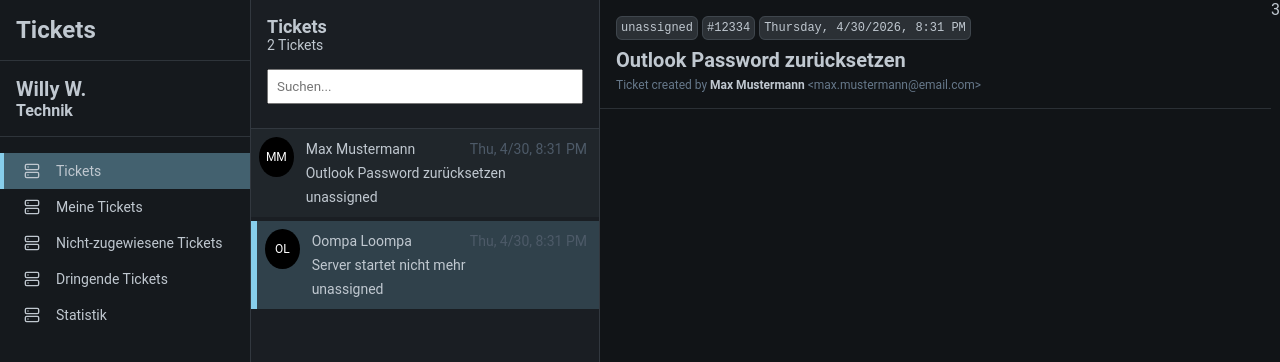
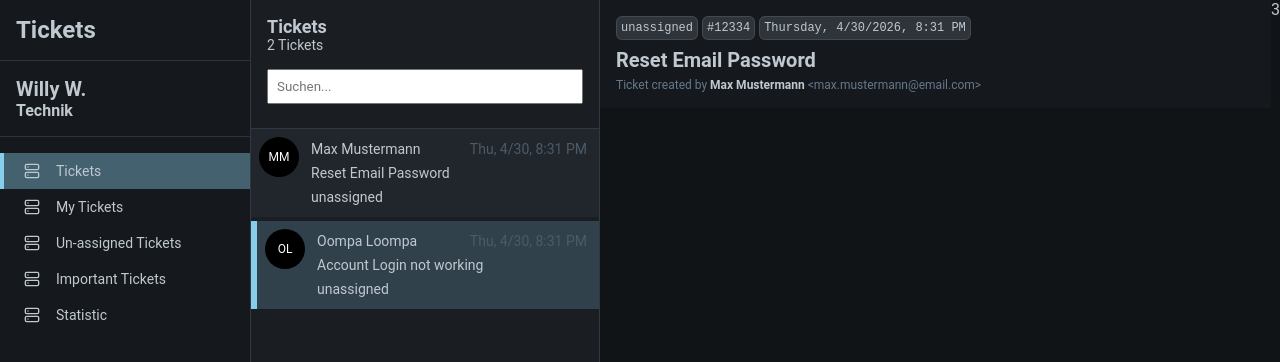
Before and after one commit to NETWORK-Z-Dev/dSyncTickets, a website: page public/dashboard.html in a window 1280 px wide. Both pictures are taken after a click on the element 425 px from the left and 173 px from the top of the page. Shown: the top 362 px of the page. Drawn offline with Linux system fonts and the light colour scheme.

Commit message:
more wip

```diff
--- a/public/css/dashboard/ticket.css
+++ b/public/css/dashboard/ticket.css
@@ -21,6 +21,9 @@
     display: flex;
     justify-content: center;
     align-items: center;
+
+    min-width: 40px;
+    min-height: 40px;
 
     width: 40px;
     height: 40px;
@@ -60,7 +63,8 @@
 .layout.admin > .page-content.admin > .ticket-container {
     display: flex;
     flex-direction: column;
-    padding: 1rem;
+    width: 100%;
+    height: 100%;
 }
 
 .layout.admin > .page-content.admin > .ticket-container > .header > .meta > span.status,
@@ -73,6 +77,9 @@
 
     border: 1px solid hsl(from var(--border-color) h s calc(l * 1));
     background-color: hsl(from var(--border-color) h s calc(l * 1) / 20%);
+}
+.layout.admin > .page-content.admin > .ticket-container > .header {
+    padding: 1rem;
 }
 .layout.admin > .page-content.admin > .ticket-container > .header > h1.title{
     margin-bottom: 6px;
--- a/public/css/themes/default/default.css
+++ b/public/css/themes/default/default.css
@@ -80,3 +80,6 @@
 .layout.admin > .page-content.admin > .ticket-container > .header > .info >  p span.owner{
     color: hsl(from var(--main) h s calc(l * 10));
 }
+.layout.admin > .page-content.admin > .ticket-container > .header {
+    background-color: hsl(from var(--main) h s calc(l * 1.25));
+}
--- a/public/js/dashboard/navigation.js
+++ b/public/js/dashboard/navigation.js
@@ -24,28 +24,28 @@
         },
         {
             icon: "server",
-            text: "Meine Tickets",
+            text: "My Tickets",
             callback: async () => {
                 console.log("load tickets here")
             }
         },
         {
             icon: "server",
-            text: "Nicht-zugewiesene Tickets",
+            text: "Un-assigned Tickets",
             callback: async () => {
                 console.log("load tickets here")
             }
         },
         {
             icon: "server",
-            text: "Dringende Tickets",
+            text: "Important Tickets",
             callback: async () => {
                 console.log("load tickets here")
             }
         },
         {
             icon: "server",
-            text: "Statistik",
+            text: "Statistic",
             callback: async () => {
                 console.log("load tickets here")
             }
--- a/public/js/dashboard/tickets.js
+++ b/public/js/dashboard/tickets.js
@@ -86,7 +86,7 @@
     let tickets = [
         {
             id: 12334,
-            title: "Outlook Password zurücksetzen",
+            title: "Reset Email Password",
             creator: {
                 id: 123456789012,
                 first_name: "Max",
@@ -103,7 +103,7 @@
         },
         {
             id: 67890,
-            title: "Server startet nicht mehr",
+            title: "Account Login not working",
             creator: {
                 id: 123456789013,
                 first_name: "Oompa",
```
